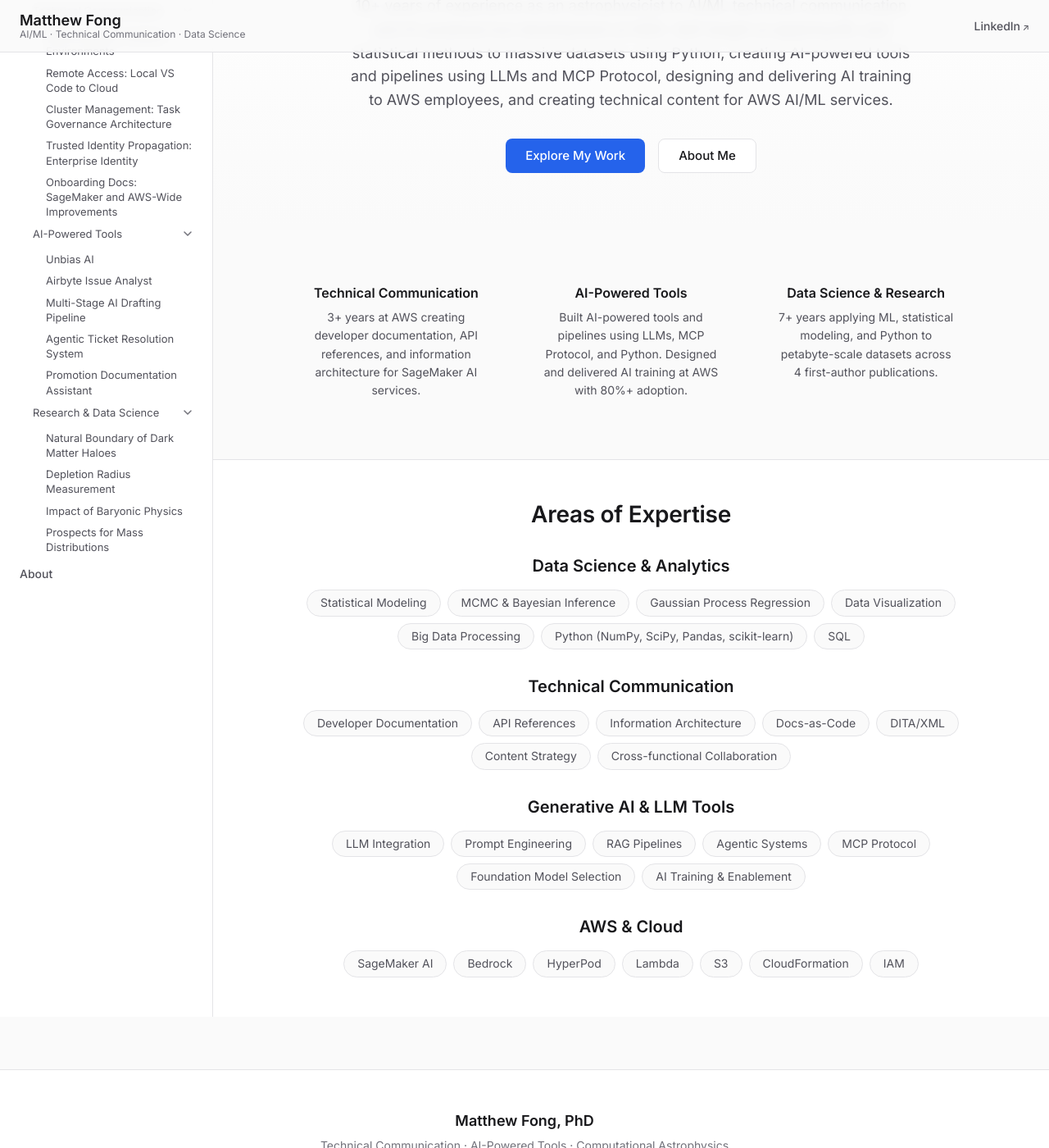
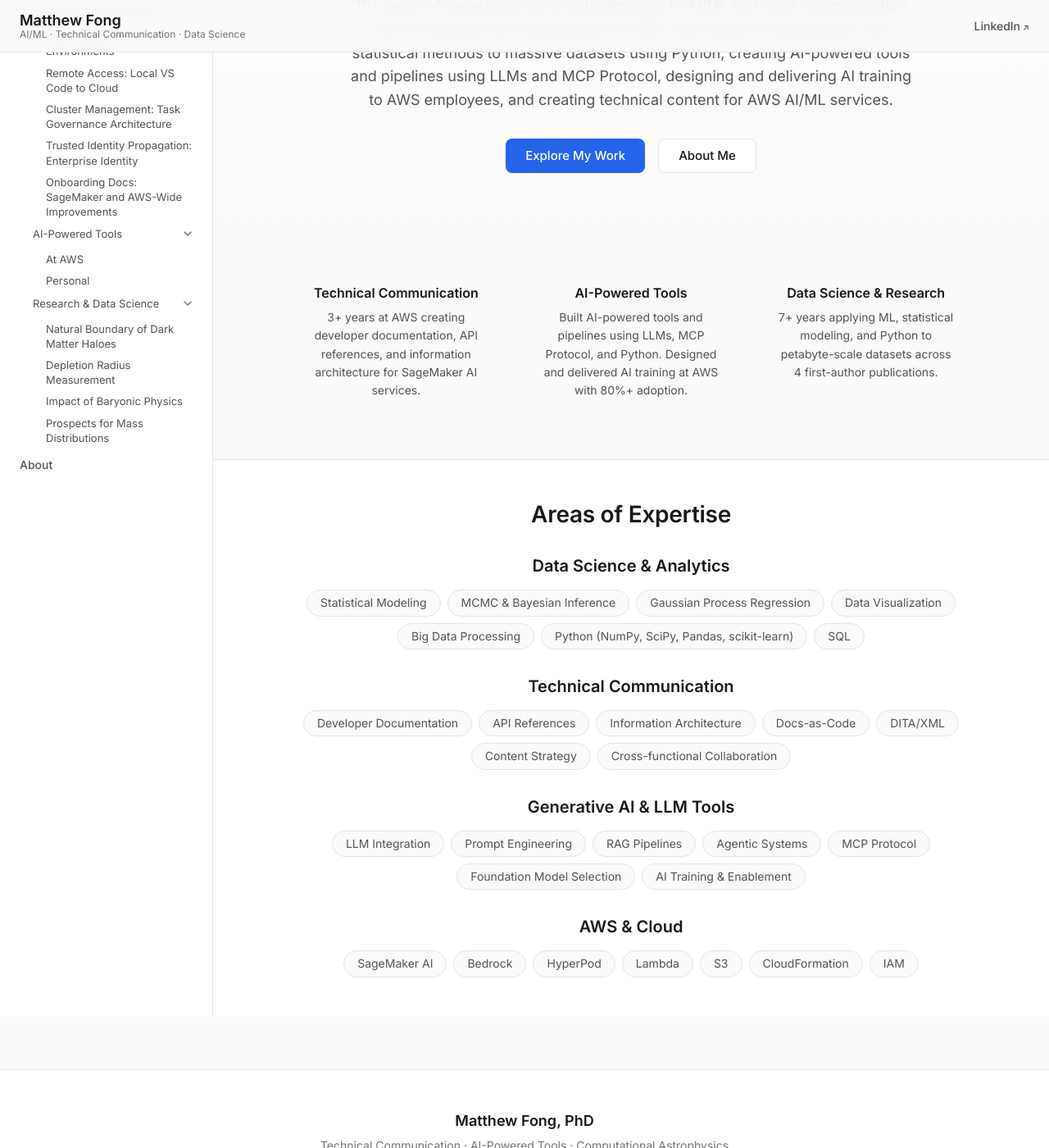
Before and after one commit to mfong955/portfolio, a Jekyll site: the page built from index.html, in a window 1280 px wide and 1400 px high, scrolled down 211 px. Shown: the whole window at 82% size. Built offline with Jekyll 4.4.1, drawn with Linux system fonts in a browser that asks for light colours.

Commit message:
update ai tools toc

```diff
--- a/_data/navigation.yml
+++ b/_data/navigation.yml
@@ -19,16 +19,10 @@
     - title: AI-Powered Tools
       url: /ai-tools.html
       children:
-        - title: "Unbias AI"
-          url: /samples/unbias-ai.html
-        - title: "Airbyte Issue Analyst"
-          url: /samples/airbyte-dev-adv.html
-        - title: "Multi-Stage AI Drafting Pipeline"
-          url: /samples/ai-drafting-pipeline.html
-        - title: "Agentic Ticket Resolution System"
-          url: /samples/ai-ticket-resolution.html
-        - title: "Promotion Documentation Assistant"
-          url: /samples/ai-promotion-assistant.html
+        - title: "At AWS"
+          url: /at-aws.html
+        - title: "Personal"
+          url: /personal-ai-tools.html
     - title: Research & Data Science
       url: /samples/astrophysics.html
       children:
--- a/ai-tools.html
+++ b/ai-tools.html
@@ -1,147 +1,40 @@
 ---
 layout: default
 title: AI-Powered Tools | Matthew Fong
-description: AI-powered tools built by Matthew Fong — from a live civic education platform to interview projects and internal AWS systems using Claude, PyAirbyte, MCP Protocol, and Python.
+description: AI-powered tools built by Matthew Fong — internal AWS systems and personal projects demonstrating LLM integration, agentic architectures, full-stack development, and data pipelines.
 ---
 
 <section class="page-hero">
   <div class="page-hero-content">
     <h1>AI-Powered Tools</h1>
     <p class="lead">
-      AI-powered tools I've designed and built&mdash;from a live civic education platform
-      and interview projects to internal AWS systems&mdash;demonstrating hands-on LLM integration,
-      prompt engineering, agentic architectures, and data pipelines.
+      Hands-on AI work across two contexts&mdash;internal systems built at AWS and
+      personal projects built independently. Both demonstrate end-to-end ownership:
+      from architecture decisions to working software.
     </p>
   </div>
 </section>
 
 <article class="page-content">
-  <div class="sample-meta">
-    <div class="meta-item">
-      <span class="meta-label">Built with:</span>
-      <span>Claude, LLMs, AI, MCP Protocol, Python</span>
-    </div>
-    <div class="meta-item">
-      <span class="meta-label">Context:</span>
-      <span>Internal AWS Engineering</span>
-    </div>
-    <div class="meta-item">
-      <span class="meta-label">Impact:</span>
-      <span>Measurable workflow efficiency gains, freeing up time for strategic work</span>
-    </div>
-  </div>
-
-  <h2 id="context">About These Projects</h2>
-  <p>
-    At AWS, I designed and built AI-powered systems that automated complex workflows,
-    achieving measurable productivity gains. These tools were developed for internal use
-    and some were shared across the organization.
-  </p>
-
-  <div class="info-box">
-    <h4>A Note on Samples</h4>
-    <p>
-      These tools were built for internal AWS workflows and are not available for external
-      demonstration. What I can share is how they worked, the problems they solved, and the
-      measurable impact they had. The experience I gained building these systems has only
-      deepened since&mdash;I continue to explore and build with new AI capabilities as they emerge.
-    </p>
-  </div>
-
-  <h2 id="training">AI Training Courses</h2>
-  <p>
-    Beyond building tools, I created and taught AI training courses for AWS employees
-    for major AI initiatives:
-  </p>
-  <ul>
-    <li><strong>Prompt engineering fundamentals:</strong> How to write effective prompts
-    for documentation tasks and when and how to implement RAG</li>
-    <li><strong>Tool development:</strong> Building custom AI workflows for specific
-    use cases</li>
-    <li><strong>Best practices:</strong> Quality control, fact-checking, and maintaining
-    accuracy when using AI assistance</li>
-  </ul>
-
-  <div class="info-box success">
-    <h4>Training Impact</h4>
-    <p>
-      Post-course surveys showed <strong>80%+ adoption rates</strong> of the techniques
-      taught, with participants reporting <strong>30%+ productivity gains</strong> in
-      their workflows.
-    </p>
-  </div>
-
-  <h2 id="projects">Projects</h2>
-  <p>
-    The following projects demonstrate different aspects of AI-powered tool development,
-    from multi-stage pipelines to agentic systems:
-  </p>
-
   <div class="samples-grid">
-    <a href="{{ '/samples/unbias-ai.html' | relative_url }}" class="sample-card">
-      <h3>Unbias AI</h3>
+    <a href="{{ '/at-aws.html' | relative_url }}" class="sample-card">
+      <h3>At AWS</h3>
       <p>
-        A civic education platform with eight AI-powered tools to surface perspective gaps,
-        decode spin, and find common ground&mdash;built and used personally to understand
-        where my understanding differed from others'.
+        AI-powered systems built for internal AWS engineering workflows&mdash;multi-stage
+        drafting pipelines, agentic ticket resolution, and promotion documentation
+        tools using Claude, MCP Protocol, and Python.
       </p>
-      <span class="card-link">View project &rarr;</span>
+      <span class="card-link">View projects &rarr;</span>
     </a>
 
-    <a href="{{ '/samples/airbyte-dev-adv.html' | relative_url }}" class="sample-card">
-      <h3>Airbyte Issue Analyst</h3>
+    <a href="{{ '/personal-ai-tools.html' | relative_url }}" class="sample-card">
+      <h3>Personal</h3>
       <p>
-        A 2-day interview project: an end-to-end AI pipeline using PyAirbyte, DuckDB, and
-        Claude to ingest GitHub issues, extract structured developer advocacy signal, and
-        expose a natural language Q&amp;A agent via Streamlit.
+        Full-stack AI tools built independently&mdash;from a civic education platform
+        (Next.js, Supabase, Vercel, Stripe) to an AI-powered developer advocacy pipeline
+        (PyAirbyte, DuckDB, Claude, Streamlit).
       </p>
-      <span class="card-link">View project &rarr;</span>
-    </a>
-
-    <a href="{{ '/samples/ai-drafting-pipeline.html' | relative_url }}" class="sample-card">
-      <h3>Multi-Stage AI Drafting Pipeline</h3>
-      <p>
-        A multi-stage AI pipeline using LLMs and MCP that automated content drafting
-        from initial draft through post-review revisions with built-in fact-checking.
-      </p>
-      <span class="card-link">View project &rarr;</span>
-    </a>
-
-    <a href="{{ '/samples/ai-ticket-resolution.html' | relative_url }}" class="sample-card">
-      <h3>Agentic Ticket Resolution System</h3>
-      <p>
-        An agentic system that automated ticket analysis and resolution&mdash;parsing
-        requests, navigating codebases, and generating targeted fixes.
-      </p>
-      <span class="card-link">View project &rarr;</span>
-    </a>
-
-    <a href="{{ '/samples/ai-promotion-assistant.html' | relative_url }}" class="sample-card">
-      <h3>Promotion Documentation Assistant</h3>
-      <p>
-        A personal productivity tool that synthesizes accomplishments into structured
-        STAR-format narratives for performance review documentation.
-      </p>
-      <span class="card-link">View project &rarr;</span>
+      <span class="card-link">View projects &rarr;</span>
     </a>
   </div>
-
-  <h2 id="skills">Technical Skills Demonstrated</h2>
-  <p>Building these tools required combining multiple skill sets:</p>
-  <ul>
-    <li><strong>LLM Integration:</strong> Which foundation models for which purposes, prompt engineering, context management</li>
-    <li><strong>MCP Protocol:</strong> Using tools that extend LLM capabilities</li>
-    <li><strong>Python Development:</strong> Automation scripts, API integrations, file processing</li>
-    <li><strong>Workflow Design:</strong> Multi-stage pipelines with error handling and human-in-the-loop checkpoints</li>
-    <li><strong>Domain Expertise:</strong> Understanding end-user needs and content quality standards to design effective AI-assisted workflows</li>
-  </ul>
-
-  <div class="info-box">
-    <h4>Continuing to Build</h4>
-    <p>
-      The AI landscape evolves rapidly, and so does my toolkit. I continue to experiment
-      with new capabilities&mdash;from improved reasoning models to multi-agent architectures&mdash;
-      always looking for ways to make knowledge workflows more efficient and effective.
-    </p>
-  </div>
 </article>
--- a/assets/css/main.css
+++ b/assets/css/main.css
@@ -668,6 +668,23 @@ pre code {
   color: var(--color-primary);
 }
 
+.card-stack {
+  display: flex;
+  flex-wrap: wrap;
+  gap: 4px;
+  margin-bottom: var(--space-md);
+}
+
+.stack-tag {
+  background-color: var(--color-bg-alt, #f0f4f8);
+  border: 1px solid var(--color-border);
+  padding: 2px var(--space-sm);
+  border-radius: 4px;
+  font-size: 0.75rem;
+  font-family: var(--font-mono, monospace);
+  color: var(--color-text-secondary);
+}
+
 /* Skills tags */
 .skills-section {
   background-color: var(--color-bg-alt);
--- /dev/null
+++ b/at-aws.html
@@ -0,0 +1,127 @@
+---
+layout: default
+title: AI-Powered Tools at AWS | Matthew Fong
+description: AI-powered tools and systems built at AWS using Claude, MCP Protocol, and Python — from multi-stage drafting pipelines to agentic ticket resolution systems.
+---
+
+<section class="page-hero">
+  <div class="page-hero-content">
+    <h1>AI-Powered Tools at AWS</h1>
+    <p class="lead">
+      Custom AI-powered systems I designed and built at AWS&mdash;demonstrating
+      hands-on LLM integration, prompt engineering, agentic architectures, and
+      automation pipelines for real internal workflows.
+    </p>
+  </div>
+</section>
+
+<article class="page-content">
+  <div class="sample-meta">
+    <div class="meta-item">
+      <span class="meta-label">Built with:</span>
+      <span>Claude, MCP Protocol, Python</span>
+    </div>
+    <div class="meta-item">
+      <span class="meta-label">Context:</span>
+      <span>Internal AWS Engineering</span>
+    </div>
+    <div class="meta-item">
+      <span class="meta-label">Impact:</span>
+      <span>Measurable workflow efficiency gains, freeing up time for strategic work</span>
+    </div>
+  </div>
+
+  <h2 id="context">About These Projects</h2>
+  <p>
+    At AWS, I designed and built AI-powered systems that automated complex workflows,
+    achieving measurable productivity gains. These tools were developed for internal use
+    and some were shared across the organization.
+  </p>
+
+  <div class="info-box">
+    <h4>A Note on Samples</h4>
+    <p>
+      These tools were built for internal AWS workflows and are not available for external
+      demonstration. What I can share is how they worked, the problems they solved, and the
+      measurable impact they had. The experience I gained building these systems has only
+      deepened since&mdash;I continue to explore and build with new AI capabilities as they emerge.
+    </p>
+  </div>
+
+  <h2 id="training">AI Training Courses</h2>
+  <p>
+    Beyond building tools, I created and taught AI training courses for AWS employees
+    for major AI initiatives:
+  </p>
+  <ul>
+    <li><strong>Prompt engineering fundamentals:</strong> How to write effective prompts
+    for documentation tasks and when and how to implement RAG</li>
+    <li><strong>Tool development:</strong> Building custom AI workflows for specific
+    use cases</li>
+    <li><strong>Best practices:</strong> Quality control, fact-checking, and maintaining
+    accuracy when using AI assistance</li>
+  </ul>
+
+  <div class="info-box success">
+    <h4>Training Impact</h4>
+    <p>
+      Post-course surveys showed <strong>80%+ adoption rates</strong> of the techniques
+      taught, with participants reporting <strong>30%+ productivity gains</strong> in
+      their workflows.
+    </p>
+  </div>
+
+  <h2 id="projects">Projects</h2>
+  <p>
+    The following projects demonstrate different aspects of AI-powered tool development,
+    from multi-stage pipelines to agentic systems:
+  </p>
+
+  <div class="samples-grid">
+    <a href="{{ '/samples/ai-drafting-pipeline.html' | relative_url }}" class="sample-card">
+      <h3>Multi-Stage AI Drafting Pipeline</h3>
+      <p>
+        A multi-stage AI pipeline using LLMs and MCP that automated content drafting
+        from initial draft through post-review revisions with built-in fact-checking.
+      </p>
+      <span class="card-link">View project &rarr;</span>
+    </a>
+
+    <a href="{{ '/samples/ai-ticket-resolution.html' | relative_url }}" class="sample-card">
+      <h3>Agentic Ticket Resolution System</h3>
+      <p>
+        An agentic system that automated ticket analysis and resolution&mdash;parsing
+        requests, navigating codebases, and generating targeted fixes.
+      </p>
+      <span class="card-link">View project &rarr;</span>
+    </a>
+
+    <a href="{{ '/samples/ai-promotion-assistant.html' | relative_url }}" class="sample-card">
+      <h3>Promotion Documentation Assistant</h3>
+      <p>
+        A personal productivity tool that synthesizes accomplishments into structured
+        STAR-format narratives for performance review documentation.
+      </p>
+      <span class="card-link">View project &rarr;</span>
+    </a>
+  </div>
+
+  <h2 id="skills">Technical Skills Demonstrated</h2>
+  <p>Building these tools required combining multiple skill sets:</p>
+  <ul>
+    <li><strong>LLM Integration:</strong> Selecting the right foundation models for each task, prompt engineering, context management</li>
+    <li><strong>MCP Protocol:</strong> Extending LLM capabilities with custom tools and structured integrations</li>
+    <li><strong>Python Development:</strong> Automation scripts, API integrations, file processing pipelines</li>
+    <li><strong>Workflow Design:</strong> Multi-stage pipelines with error handling and human-in-the-loop checkpoints</li>
+    <li><strong>Domain Expertise:</strong> Understanding end-user needs and content quality standards to design effective AI-assisted workflows</li>
+  </ul>
+
+  <div class="info-box">
+    <h4>Continuing to Build</h4>
+    <p>
+      The AI landscape evolves rapidly, and so does my toolkit. I continue to experiment
+      with new capabilities&mdash;from improved reasoning models to multi-agent architectures&mdash;
+      always looking for ways to make knowledge workflows more efficient and effective.
+    </p>
+  </div>
+</article>
--- /dev/null
+++ b/personal-ai-tools.html
@@ -0,0 +1,147 @@
+---
+layout: default
+title: Personal AI Projects | Matthew Fong
+description: Full-stack AI tools built independently — a civic education platform on Next.js, Supabase, Vercel, and Stripe; and an AI-powered developer advocacy pipeline using PyAirbyte, DuckDB, Claude, and Streamlit.
+---
+
+<section class="page-hero">
+  <div class="page-hero-content">
+    <h1>Personal AI Projects</h1>
+    <p class="lead">
+      AI tools I built independently&mdash;owning every layer of the stack, from database
+      schema and backend APIs to deployment pipelines and payment integration. Each project
+      started with a real problem and shipped as working software.
+    </p>
+  </div>
+</section>
+
+<article class="page-content">
+  <div class="sample-meta">
+    <div class="meta-item">
+      <span class="meta-label">Built with:</span>
+      <span>Next.js, React, Supabase, Vercel, Stripe, PyAirbyte, DuckDB, Claude API, Streamlit, Python</span>
+    </div>
+    <div class="meta-item">
+      <span class="meta-label">Context:</span>
+      <span>Independent, self-directed projects</span>
+    </div>
+    <div class="meta-item">
+      <span class="meta-label">Audience:</span>
+      <span>Public-facing and open source</span>
+    </div>
+  </div>
+
+  <h2 id="context">About These Projects</h2>
+  <p>
+    These tools were built without a team, a platform team, or pre-existing infrastructure.
+    That means every decision&mdash;which database, how to handle auth, how to structure the
+    AI calls, how to deploy, how to accept payments&mdash;was mine to make and mine to implement.
+  </p>
+  <p>
+    That kind of ownership is directly relevant to developer advocacy, solutions engineering,
+    and DevRel work: understanding a developer's full integration surface requires having
+    navigated it yourself. I've worked with managed auth, relational databases, edge deployment,
+    payment APIs, AI APIs, data connectors, and local data stores&mdash;as a builder, not just
+    as a reader of documentation.
+  </p>
+
+  <div class="info-box highlight">
+    <h4>Why This Matters for DevRel &amp; Solutions Engineering</h4>
+    <p>
+      When I explain how a product integrates, I'm drawing on the experience of having
+      actually integrated it. These projects demonstrate comfort with the full developer
+      journey: choosing a stack, reading API docs, hitting real endpoints, debugging
+      integration issues, and shipping to production.
+    </p>
+  </div>
+
+  <h2 id="projects">Projects</h2>
+
+  <div class="samples-grid">
+    <a href="{{ '/samples/unbias-ai.html' | relative_url }}" class="sample-card">
+      <h3>Unbias AI</h3>
+      <p>
+        A civic education platform with eight AI-powered tools to surface perspective gaps,
+        decode spin, and find common ground. Built and deployed as a production web app.
+      </p>
+      <div class="card-stack">
+        <span class="stack-tag">Next.js</span>
+        <span class="stack-tag">React</span>
+        <span class="stack-tag">Supabase</span>
+        <span class="stack-tag">Vercel</span>
+        <span class="stack-tag">Stripe</span>
+        <span class="stack-tag">Claude API</span>
+      </div>
+      <span class="card-link">View project &rarr;</span>
+    </a>
+
+    <a href="{{ '/samples/airbyte-dev-adv.html' | relative_url }}" class="sample-card">
+      <h3>Airbyte Issue Analyst</h3>
+      <p>
+        An end-to-end AI pipeline that ingests GitHub issues via PyAirbyte, enriches them
+        with Claude, and exposes a natural language Q&amp;A agent via Streamlit. Built in 2 days
+        as a late-round interview project for Airbyte.
+      </p>
+      <div class="card-stack">
+        <span class="stack-tag">PyAirbyte</span>
+        <span class="stack-tag">DuckDB</span>
+        <span class="stack-tag">Claude API</span>
+        <span class="stack-tag">Streamlit</span>
+        <span class="stack-tag">Docker</span>
+        <span class="stack-tag">Python</span>
+      </div>
+      <span class="card-link">View project &rarr;</span>
+    </a>
+  </div>
+
+  <h2 id="stacks">Full Stack Breakdown</h2>
+  <p>
+    Across these two projects, the full stack spans frontend frameworks, managed backend
+    services, AI APIs, data infrastructure, and deployment pipelines:
+  </p>
+
+  <h3>Unbias AI</h3>
+  <ul>
+    <li><strong>Next.js + React:</strong> Full-stack web framework handling routing, server-side rendering, and API routes&mdash;single codebase for frontend and backend logic</li>
+    <li><strong>Tailwind CSS:</strong> Utility-first styling, enabling rapid UI iteration without a design system</li>
+    <li><strong>Supabase:</strong> Managed PostgreSQL database with built-in auth&mdash;handling user accounts, session management, and data persistence without standing up a backend server</li>
+    <li><strong>Vercel:</strong> Edge deployment with CI/CD on every push&mdash;preview deployments, environment variable management, and global CDN out of the box</li>
+    <li><strong>Stripe:</strong> Payment integration for subscription management&mdash;webhooks, customer portal, and billing lifecycle</li>
+    <li><strong>Claude API:</strong> Powers all eight AI tools&mdash;structured prompting across different task types (debate, analysis, policy modeling, content generation)</li>
+  </ul>
+
+  <h3>Airbyte Issue Analyst</h3>
+  <ul>
+    <li><strong>PyAirbyte:</strong> Production <code>source-github</code> connector (Docker-backed) ingesting live issues from <code>airbytehq/airbyte</code>&mdash;no mocked data</li>
+    <li><strong>DuckDB:</strong> Embedded analytical database persisted to disk&mdash;stores raw issues and Claude-enriched analysis, queryable via SQL</li>
+    <li><strong>Claude API:</strong> Two distinct usage patterns: batch structured extraction (JSON enrichment per issue) and conversational text-to-SQL (two-call agent for Q&amp;A)</li>
+    <li><strong>Streamlit:</strong> Rapid demo UI with interactive dashboard, bar chart drill-down, and natural language query interface</li>
+    <li><strong>Docker:</strong> Required by PyAirbyte's connector runtime&mdash;managed as a dependency of the ingest pipeline</li>
+    <li><strong>Python 3.11+:</strong> Orchestration, pipeline logic, and agent implementation across ingest, enrichment, and query layers</li>
+  </ul>
+
+  <h2 id="skills">Technical Skills Demonstrated</h2>
+  <p>
+    Together, these projects demonstrate the ability to evaluate, integrate, and ship with
+    the tools developers actually use&mdash;a core requirement for DevRel, solutions engineering,
+    and developer advocacy roles:
+  </p>
+  <ul>
+    <li><strong>Full-stack ownership:</strong> Frontend, backend, database, deployment, and payments&mdash;without a platform team</li>
+    <li><strong>API integration:</strong> Working with managed services (Supabase, Stripe, Vercel) and AI APIs (Claude) as first-class integrations, not just SDKs</li>
+    <li><strong>Data pipeline design:</strong> Source connectors, local storage, enrichment pipelines, and queryable outputs&mdash;end-to-end</li>
+    <li><strong>AI API patterns:</strong> Structured extraction, few-shot prompting, text-to-SQL agents, and multi-tool orchestration across different task types</li>
+    <li><strong>Open source ecosystem literacy:</strong> Understanding Airbyte's connector architecture well enough to build on top of it and demonstrate its value</li>
+    <li><strong>Rapid prototyping:</strong> Working software from concept to demo in days&mdash;the pace required for conference demos, proof-of-concepts, and interview assignments</li>
+    <li><strong>Developer empathy:</strong> Both tools were built to solve real problems, with real data&mdash;no toy datasets, no mocked APIs</li>
+  </ul>
+
+  <div class="info-box">
+    <h4>Source Code</h4>
+    <p>
+      The Airbyte Issue Analyst is fully open source at
+      <a href="https://github.com/mfong955/aibyte-dev-adv" target="_blank" rel="noopener">github.com/mfong955/aibyte-dev-adv</a>.
+      Unbias AI is live at <a href="https://unbias-ai.com" target="_blank" rel="noopener">unbias-ai.com</a>.
+    </p>
+  </div>
+</article>
```
